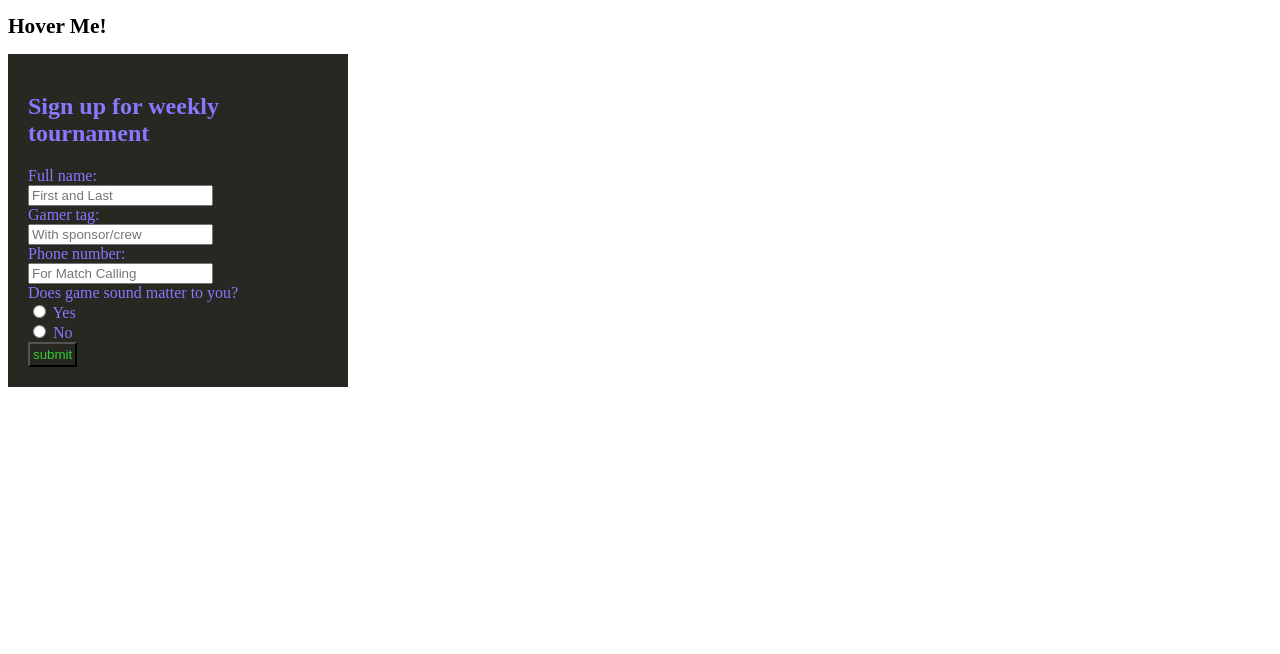
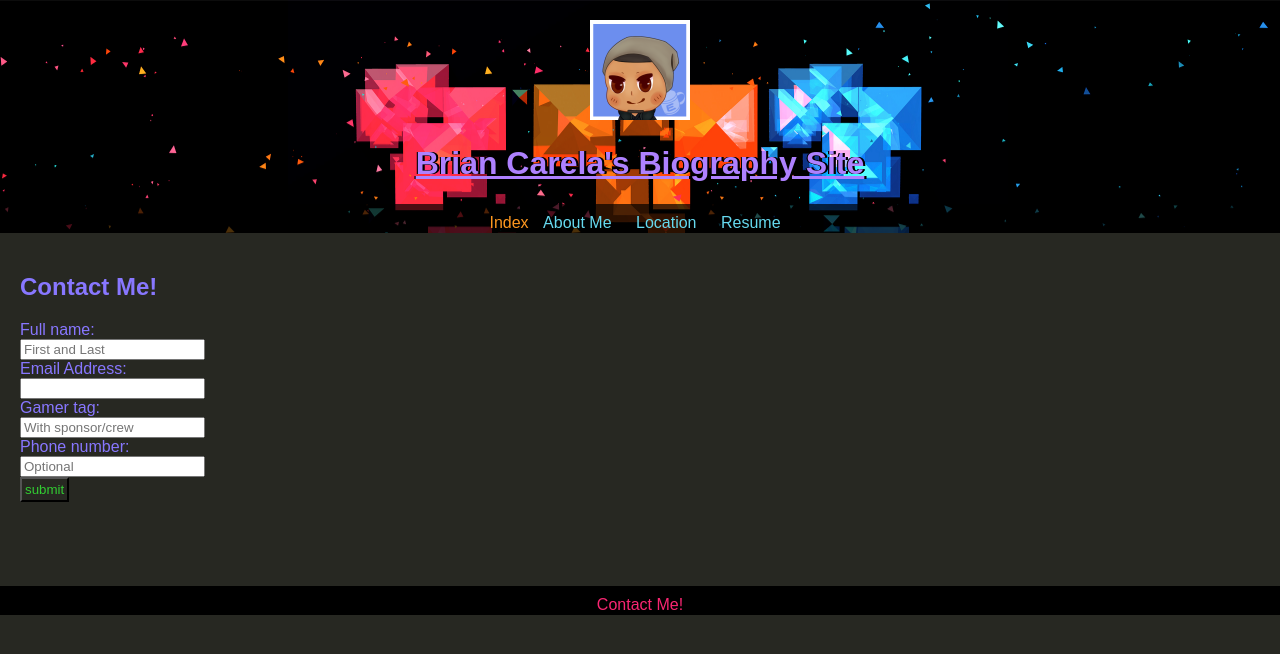
Before and after one commit to BrianCarela/pages-unit-1.3, a plain HTML site: page Form.html in a window 1280 px wide. Drawn offline with Linux system fonts and the light colour scheme.

Commit message:
Before vacation
cleaned up header/footer, fancy image, “contact me” page will be
updated in the future with a proper form

```diff
--- a/Form example.html
+++ b/Form.html
@@ -1,15 +1,9 @@
 <!DOCTYPE html>
 <html>
+<title>Contact Me!</title>
 <head>
-	<title>form test</title>
+	<link rel="stylesheet" type="text/css" href="myspace.css">
 	<style type="text/css">
-	h1{
-		font-size: 16pt;
-	}
-	h1:hover{
-		transition: 2s;
-		font-size: 200%;
-	}
 		form{
 			width: 300px;
 			padding: 20px;
@@ -22,31 +16,38 @@
 			padding: 3px;
 			border-color: black;
 		}
-		input[type=button]:hover{
-			border: solid;
-		}
 		input[type=text]:focus{
 			background-color: rgb(174,129,255);
-			color: limegreen;
 		}
 	</style>
 </head>
+<header>
+	<img src="icon.png" width="100" height="100" >
+	<h1 id="biotitle">
+		Brian Carela's Biography Site
+	</h1>
+<center><ul>
+	<li>Index </li>
+	<li><a href="Aboutme.html">About Me </a></li>
+	<li><a href="Location.html">Location </a></li>
+	<li><a href="Resume.html">Resume</a></li>
+</ul></center>
+</header>
 <body>
-<h1>Hover Me!</h1>
 	<form>
-		<h2>Sign up for weekly tournament</h2>
+		<h2>Contact Me!</h2>
 		Full name: <br>
 		<input type="text" name="fullname" placeholder="First and Last"> <br>
+		Email Address: <br>
+		<input type="text" name="email"> <br>
 		Gamer tag: <br>
 		<input type="text" name="gamertag" placeholder="With sponsor/crew"> <br>
 		Phone number: <br>
-		<input type="text" name="phonenumber" placeholder="For Match Calling"> <br>
-		Does game sound matter to you? <br>
-		<input type="radio" name="sound" value="yes">
-				Yes <br>
-		<input type="radio" name="sound" value="no">
-				No <br>
+		<input type="text" name="phonenumber" placeholder="Optional"> <br>
 		<input type="button" name="submit" value="submit">
 	</form>
 </body>
+<footer>
+	<a href="Form.html" id="contact">Contact Me!</a>
+</footer>
 </html>
--- a/myspace.css
+++ b/myspace.css
@@ -8,7 +8,8 @@ a{
 	text-decoration: none;
 }
 header{
-	margin:; 0;
+	background-image: url("colonywall.jpg");
+	background-size: cover;
 	text-align: center;
 	color: rgb(253,151,31);
 	background-color: rgb(39,40,34);
@@ -19,6 +20,7 @@ header img{
 header a:hover{
 	background-color: rgb(102,217,239);
 	color: rgb(39,40,34);
+	transition: 0.5s;
 }
 header a{
 	color: rgb(102,217,239);
@@ -27,20 +29,35 @@ header a{
 header ul{
 	margin: 0;
 	padding: 10px 0px 1px 0px;
-	background-color: black;
+	background-color: rgba(0,0,0,0.7);
 }
 header li{
 	display: inline-block;
 }
 article{
+	text-align: justify;
 	max-width: 600px;
 	padding: 20px;
 	margin: 0 auto;
 }
 body{
+	margin: 0%;
 	background-color: rgb(39,40,34);
 	color: white;
 }
 #links{
 	color: rgb(174,129,255);
 }
+#biotitle{
+	color: rgb(174,129,255);
+	text-shadow: -1px 0 black, 2px 0 black, 2px 0 black, -1px 0 black;
+}
+footer{
+	margin-top: 5%;
+	padding: 10px 0px 1px 0px;
+	background-color: rgb(0,0,0);
+	text-align: center;
+}
+#contact{
+	color: rgb(249,38,114);
+}
```
Also changed, not shown: AboutMe.html (+3 -3 lines), Index.html (+2 -2 lines), Location.html (+2 -2 lines), Resume.html (+3 -3 lines), saved notes.html (+20 -2 lines).
